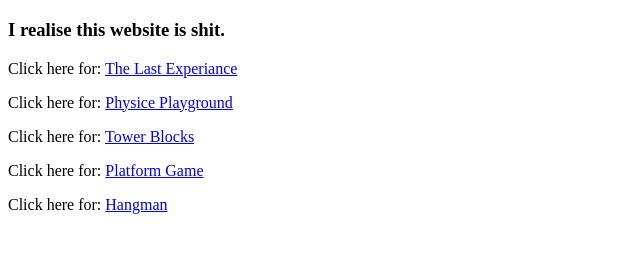
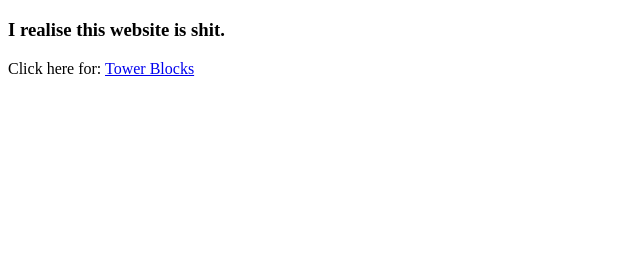
Before and after one commit to joshrgill/immersivechavs.io, a plain HTML site: page index.html in a window 1280 px wide. Shown: the part 61-314 px from the top of the page, without its empty margins (0-640 px from the left). Drawn offline with Linux system fonts and the light colour scheme.

Commit message:
Update index.html

```diff
--- a/index.html
+++ b/index.html
@@ -7,11 +7,7 @@
 
 <h3>I realise this website is shit.</h3>
 
-<p>Click here for: <a href="1\the_last_experiance.html">The Last Experiance</a></p>
-<p>Click here for: <a href="2\physics_playground.html">Physice Playground</a></p>
 <p>Click here for: <a href="https://grabify.link/JC0ZCV">Tower Blocks</a></p>
-<p>Click here for: <a href="4\platforn_game.html">Platform Game</a></p>
-<p>Click here for: <a href="5\hangman.html">Hangman</a></p>
 
 </body>
 </html>
```
